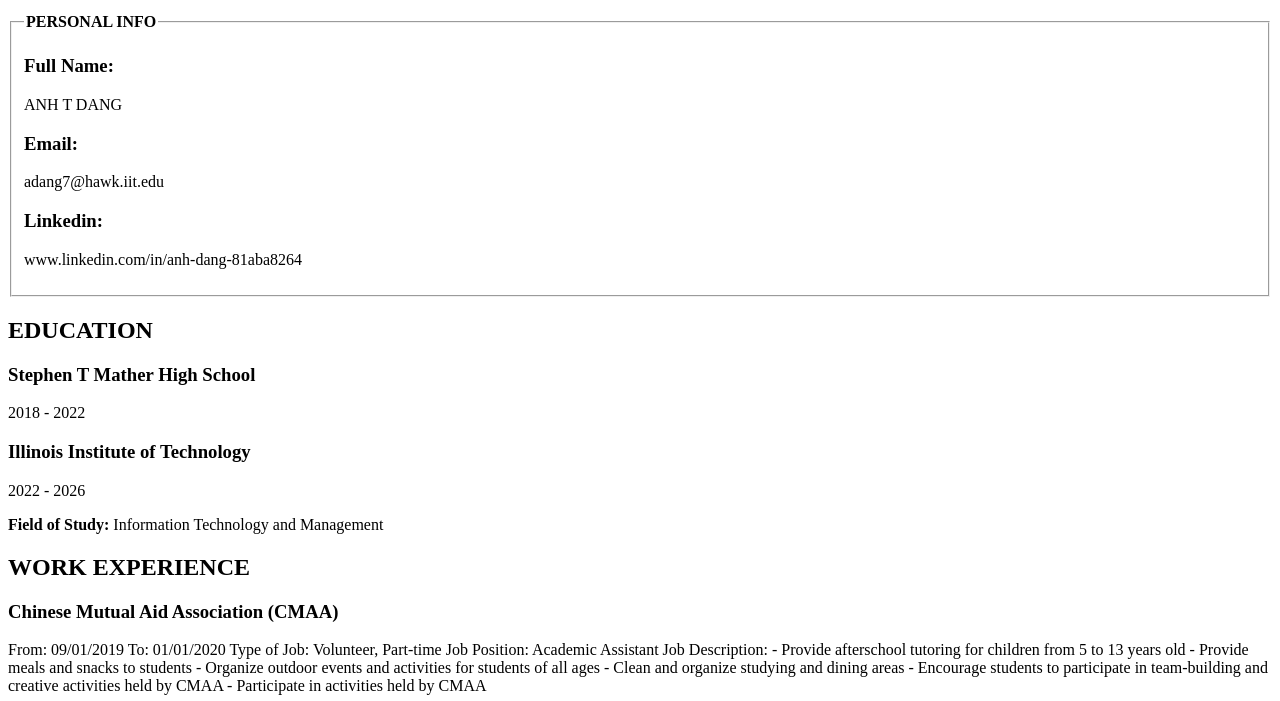
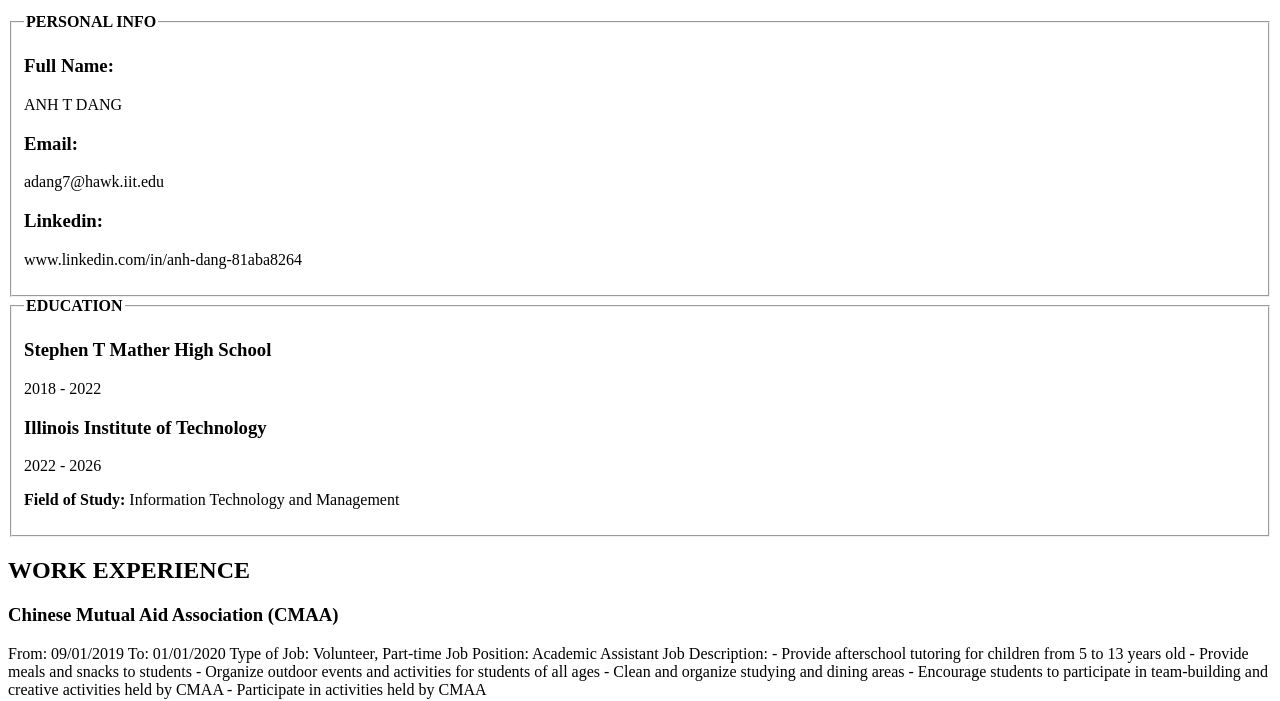
Before and after one commit to anhdang00/project3, a plain HTML site: page index.html in a window 1280 px wide. Shown: the part 101-802 px from the top of the page. Drawn offline with Linux system fonts and the light colour scheme.

Commit message:
edit education info

```diff
--- a/index.html
+++ b/index.html
@@ -18,12 +18,15 @@
 		<p>www.linkedin.com/in/anh-dang-81aba8264</p>
  	</fieldset>
 
-	<h2>EDUCATION</h2>
+	<fieldset>
+		<legend><strong>EDUCATION</strong></legend>
 		<h3>Stephen T Mather High School</h3>
 		<p>2018	- 2022</p>
 		<h3>Illinois Institute of Technology</h3>
 		<p>2022	- 2026</p>
 		<p><strong>Field of Study:</strong> Information Technology and Management</p>
+	</fieldset>
+
 
 	<h2>WORK EXPERIENCE</h2>
 	<h3>Chinese Mutual Aid Association (CMAA)</h3>
```
Lines whose indentation alone changed are shown as unchanged.
